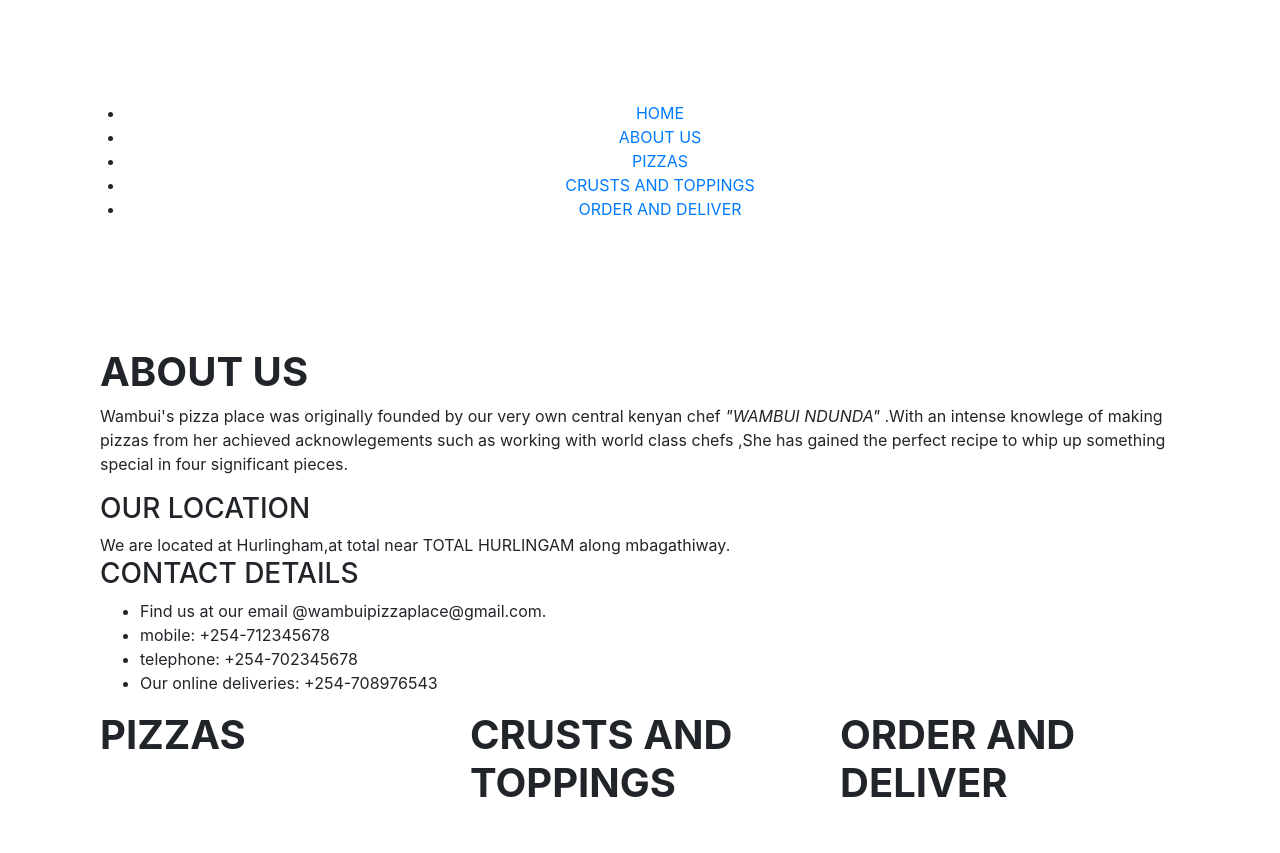
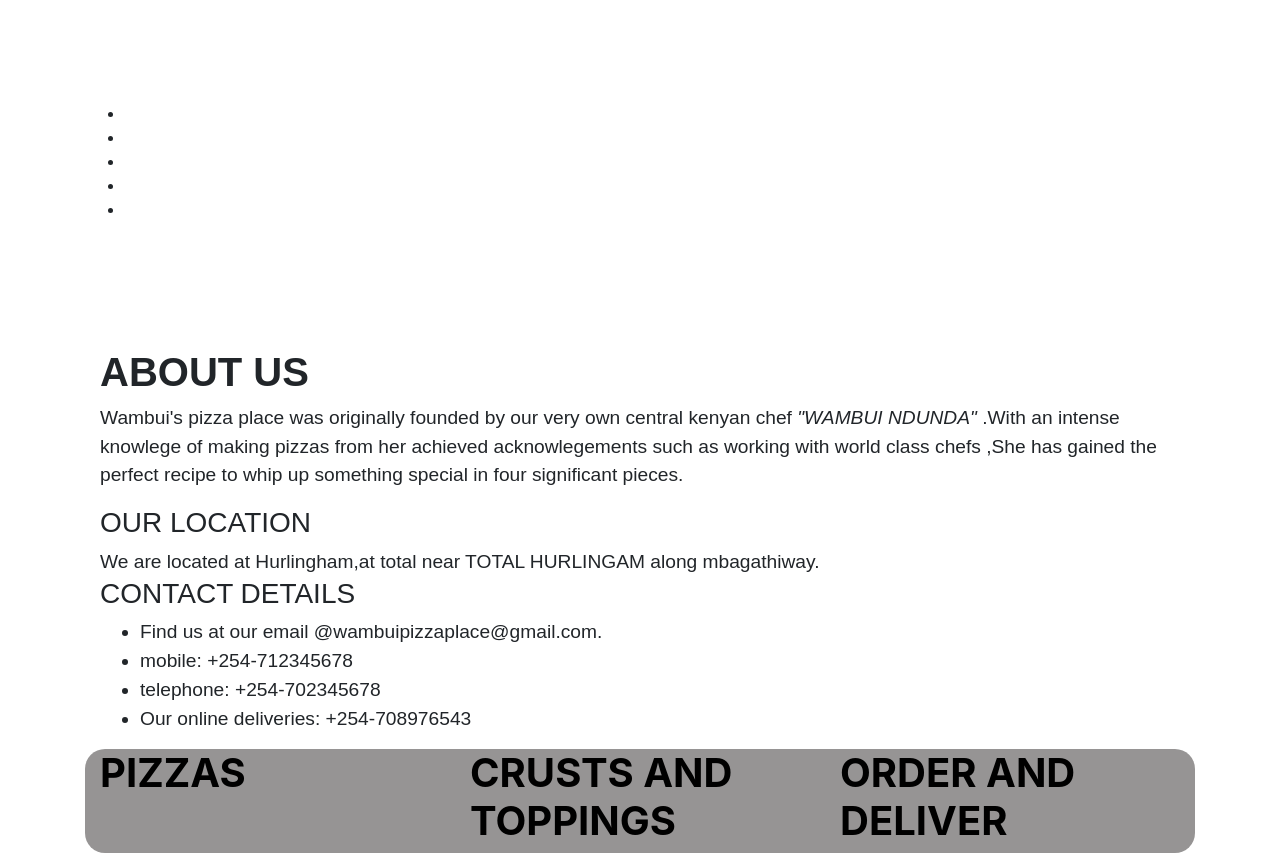
Before and after one commit to Cindywambui/pizza-place, a plain HTML site: page index.html in a window 1280 px wide. Shown: the part 267-1120 px from the top of the page. Before the commit the page ends 1082 px from the top, so only its background shows below. Drawn offline with Linux system fonts and the light colour scheme.

Commit message:
added the background color,size and height

```diff
--- a/css/styles.css
+++ b/css/styles.css
@@ -28,8 +28,30 @@
     padding-top: 2%;
     padding-bottom: 10%;
 }
+a {
+    color: white;
+}
 .introductioncontent {
-    background-color:#00000066;
+    background-color:rgba(44, 43, 43, 0.5);
     border-radius: 200px;
     height:600px;
 }
+#wambuisplaceinfo {
+    font-family: sans-serif;
+    font-style:normal;
+    font-size:120%;
+}
+.clickeable1 {
+    color:black;
+}
+.clickeable2 {
+    color:black;
+}
+.clickeable3 {
+    color:black;
+}
+#navigation {
+    font-size: 120%;
+    background-color: rgba(46, 43, 43, 0.5);
+    border-radius:20px;
+}
```
